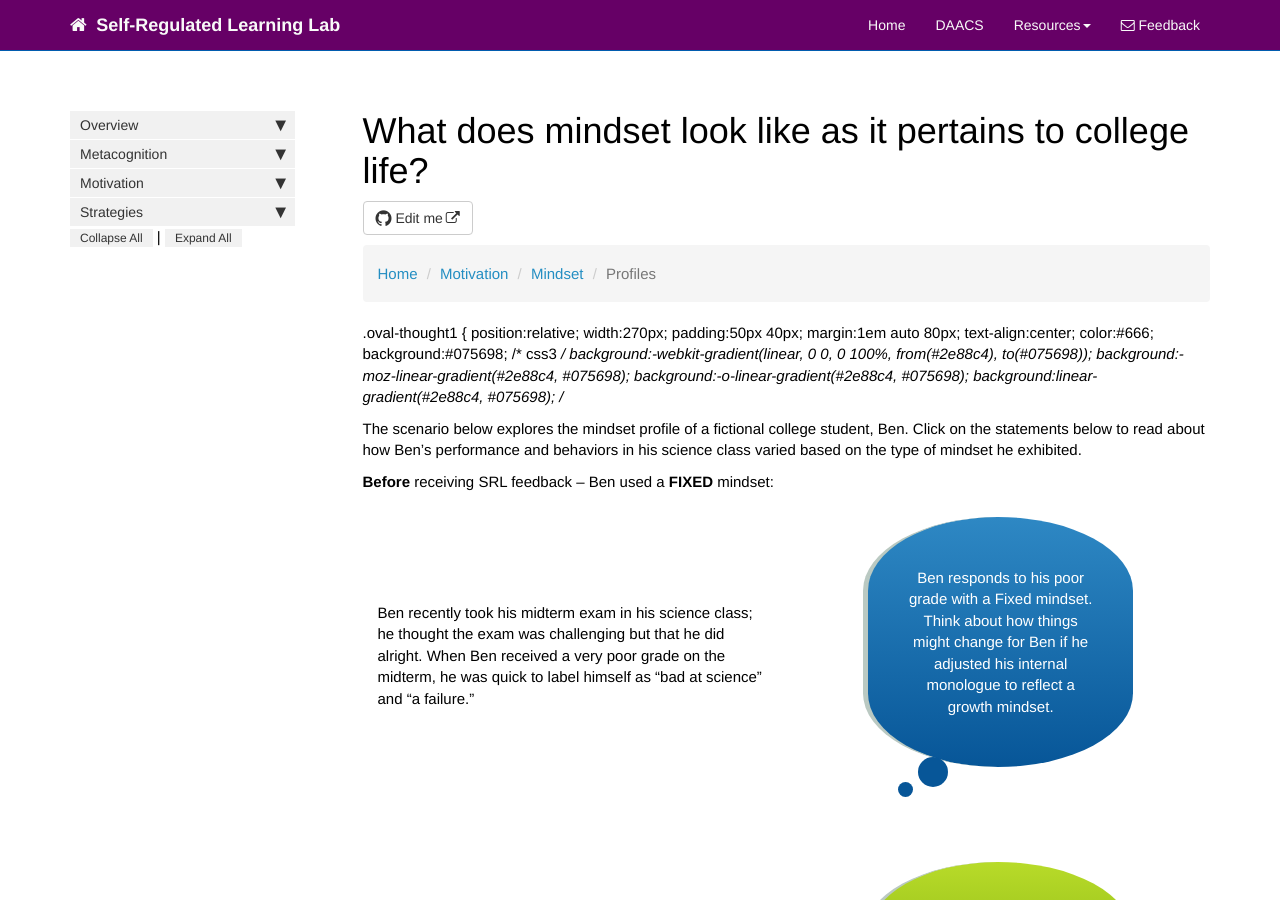
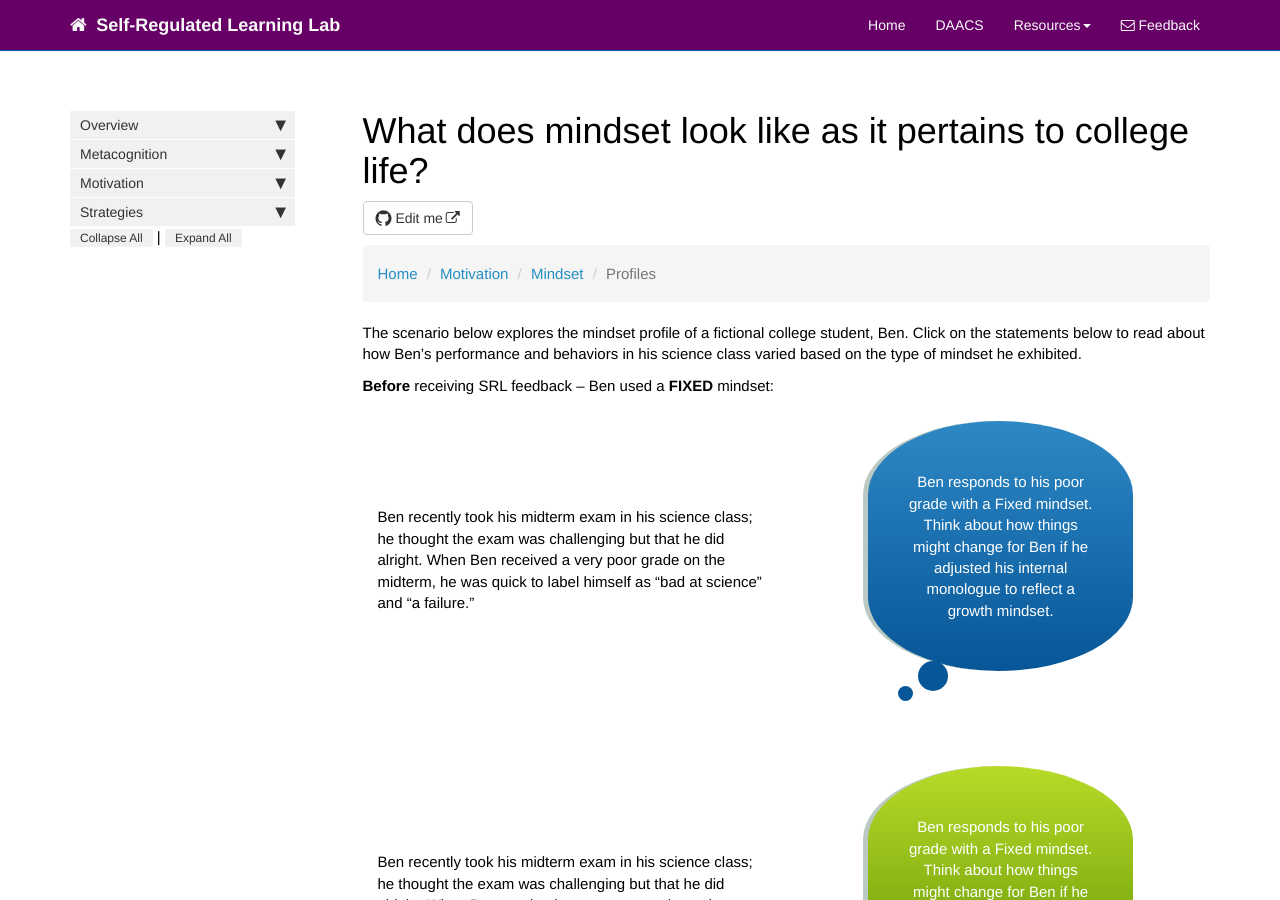
Before and after one commit to dfranklin02/SRL, a Jekyll site: the page built from docs/pages/motivation/mindset_profile.md, in a window 1280 px wide and 900 px high. Built offline with Jekyll 4.4.1, drawn with Linux system fonts in a browser that asks for light colours; nearby versions of some CDN libraries; comment, search, counter and statistics services are not loaded.

Commit message:
Update mindset_profile.md

```diff
--- a/docs/pages/motivation/mindset_profile.md
+++ b/docs/pages/motivation/mindset_profile.md
@@ -14,23 +14,6 @@ toc: false
     <li><a href="mindset.html">Mindset</a></li>
     <li class="active">Profiles</li>
 </ul>
-
-.oval-thought1 {
-  position:relative;
-  width:270px;
-  padding:50px 40px;
-  margin:1em auto 80px;
-  text-align:center;
-  color:#666;
-  background:#075698;
-  /* css3 */
-  background:-webkit-gradient(linear, 0 0, 0 100%, from(#2e88c4), to(#075698));
-  background:-moz-linear-gradient(#2e88c4, #075698);
-  background:-o-linear-gradient(#2e88c4, #075698);
-  background:linear-gradient(#2e88c4, #075698);
-  /*
-
-
 
 
 
@@ -55,7 +38,7 @@ Ben responds to his poor grade with a Fixed mindset. Think about how things migh
 
 <div class="col-md-6" style="margin-top: 100px"> <!-- Adjust the margin-top until the text displays where you want -->
 Ben recently took his midterm exam in his science class; he thought the exam was challenging but that he did alright. When Ben received a very poor grade on the midterm, he was quick to label himself as “bad at science” and “a failure.”
-</div><div class="col-md-6"><blockquote class="oval-thought1">
+</div><div class="col-md-6"><blockquote class="oval-thought2">
 Ben responds to his poor grade with a Fixed mindset. Think about how things might change for Ben if he adjusted his internal monologue to reflect a growth mindset.
 </blockquote></div>
 
```
